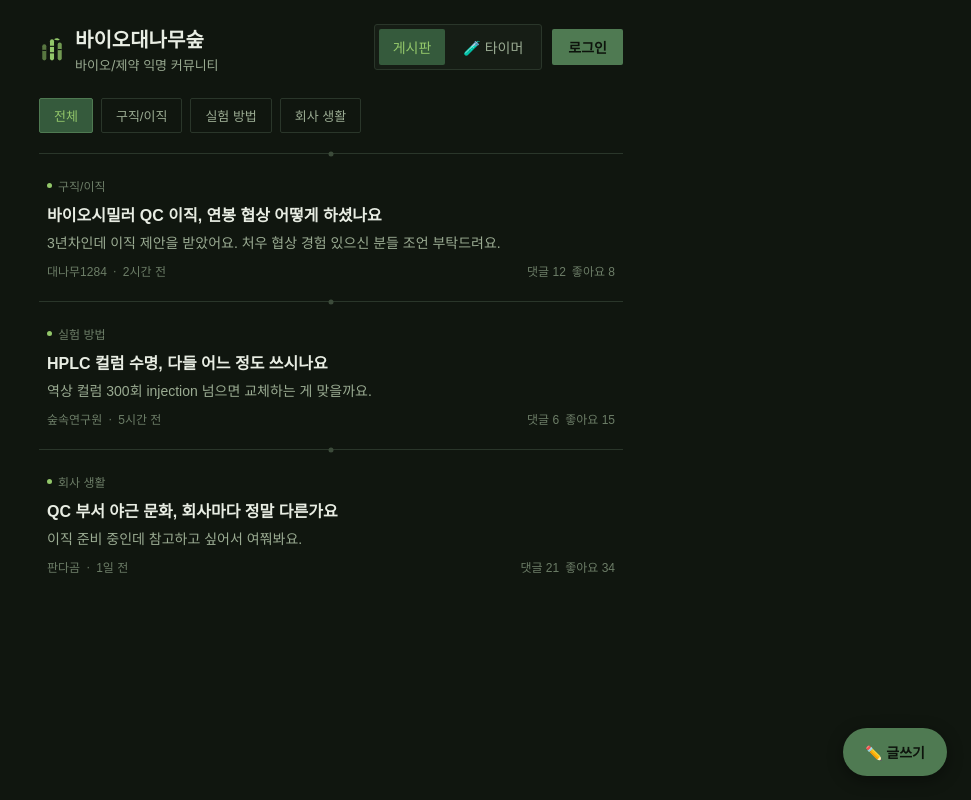
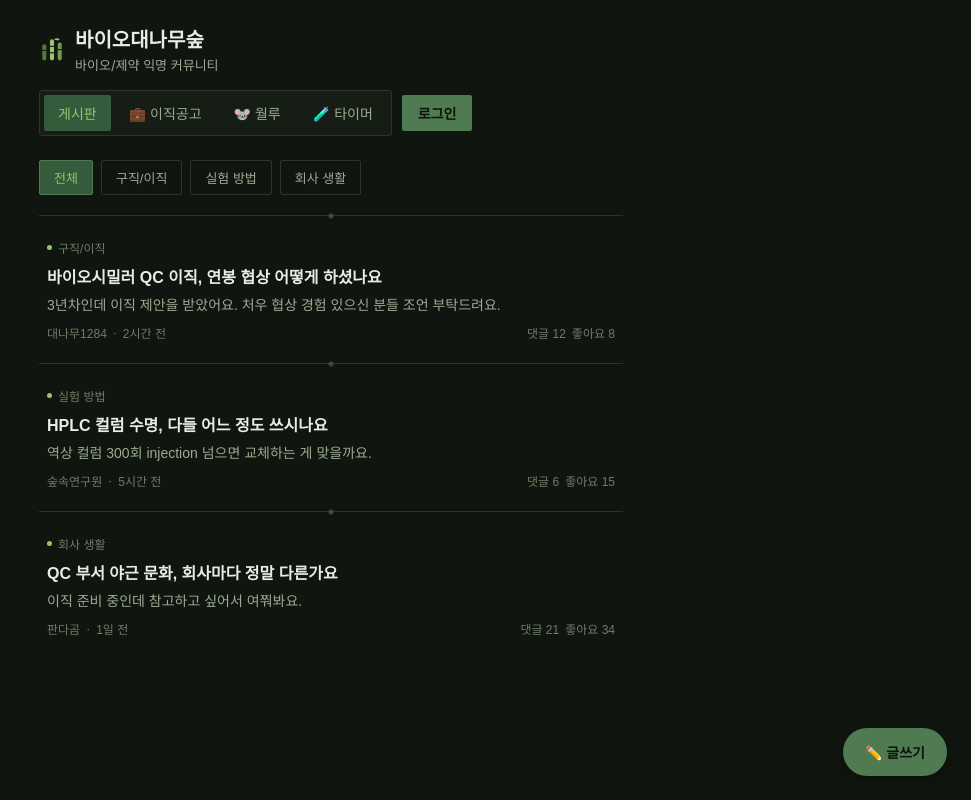
Before and after one commit to Diamorek/bamboo-forest-biotech, a React (Vite) app in the folder frontend/: page / in a window 1280 px wide. Shown: the whole page, without its empty margins (309-1280 px from the left). Built offline with nearby package versions, Linux system fonts and the light colour scheme; no server answers; a web font is replaced by a local one.

Commit message:
Update TopNav.jsx

```diff
--- a/frontend/src/components/TopNav.jsx
+++ b/frontend/src/components/TopNav.jsx
@@ -26,6 +26,18 @@ function TopNav({ active, onNavigate, username, onLogout }) {
             onClick={() => onNavigate('board')}
           >
             게시판
+          </button>
+          <button
+            className={`top-nav-tab ${active === 'jobs' ? 'is-active' : ''}`}
+            onClick={() => onNavigate('jobs')}
+          >
+            💼 이직공고
+          </button>
+          <button
+            className={`top-nav-tab ${active === 'lupin' ? 'is-active' : ''}`}
+            onClick={() => onNavigate('lupin')}
+          >
+            🐭 월루
           </button>
           <button
             className={`top-nav-tab ${active === 'timer' ? 'is-active' : ''}`}
```
